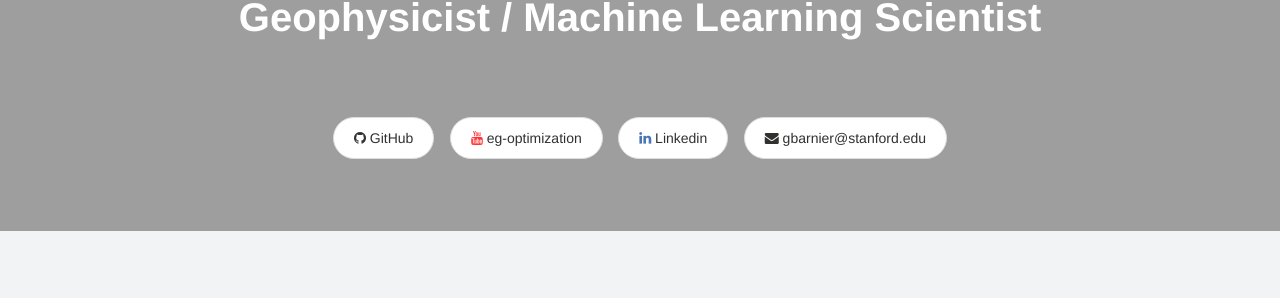
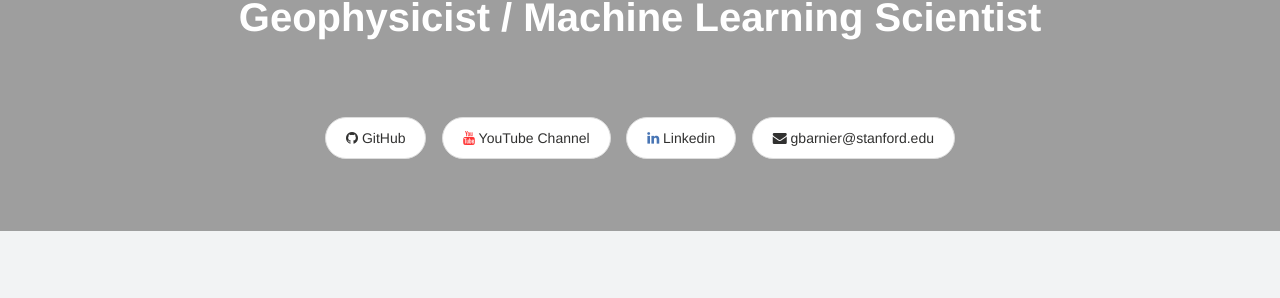
Before and after one commit to gbarnier/gbarnier.github.io, a Jekyll site: the page built from index.md, in a window 1280 px wide. Shown: the part 355-653 px from the top of the page. Built offline with Jekyll 4.4.1, drawn with Linux system fonts in a browser that asks for light colours.

Commit message:
Update share-this.html

```diff
--- a/_includes/share-this.html
+++ b/_includes/share-this.html
@@ -1,6 +1,6 @@
 <div class="inline-btn">
 	<a class="btn-social facebook" href="https://github.com/gbarnier" target="_blank"><i class="fa fa-github" aria-hidden="true"></i> GitHub</a>
-	<a class="btn-social youtube" href="https://www.youtube.com/channel/UCjloQO0H6JnddXoB017mcog" target="_blank"><i class="fa fa-youtube" aria-hidden="true"></i> eg-optimization</a>
+	<a class="btn-social youtube" href="https://www.youtube.com/channel/UCjloQO0H6JnddXoB017mcog" target="_blank"><i class="fa fa-youtube" aria-hidden="true"></i> YouTube Channel</a>
 	<a class="btn-social linkedin" href="https://www.linkedin.com/in/guillaume-barnier" target="_blank"><i class="fa fa-linkedin" aria-hidden="true"></i> Linkedin</a>
 	<a class="btn-social email"  href="mailto:gbarnier@stanford.edu" target="_blank"><i class="fa fa-envelope" aria-hidden="true"></i> gbarnier@stanford.edu</a>
 </div>
```
